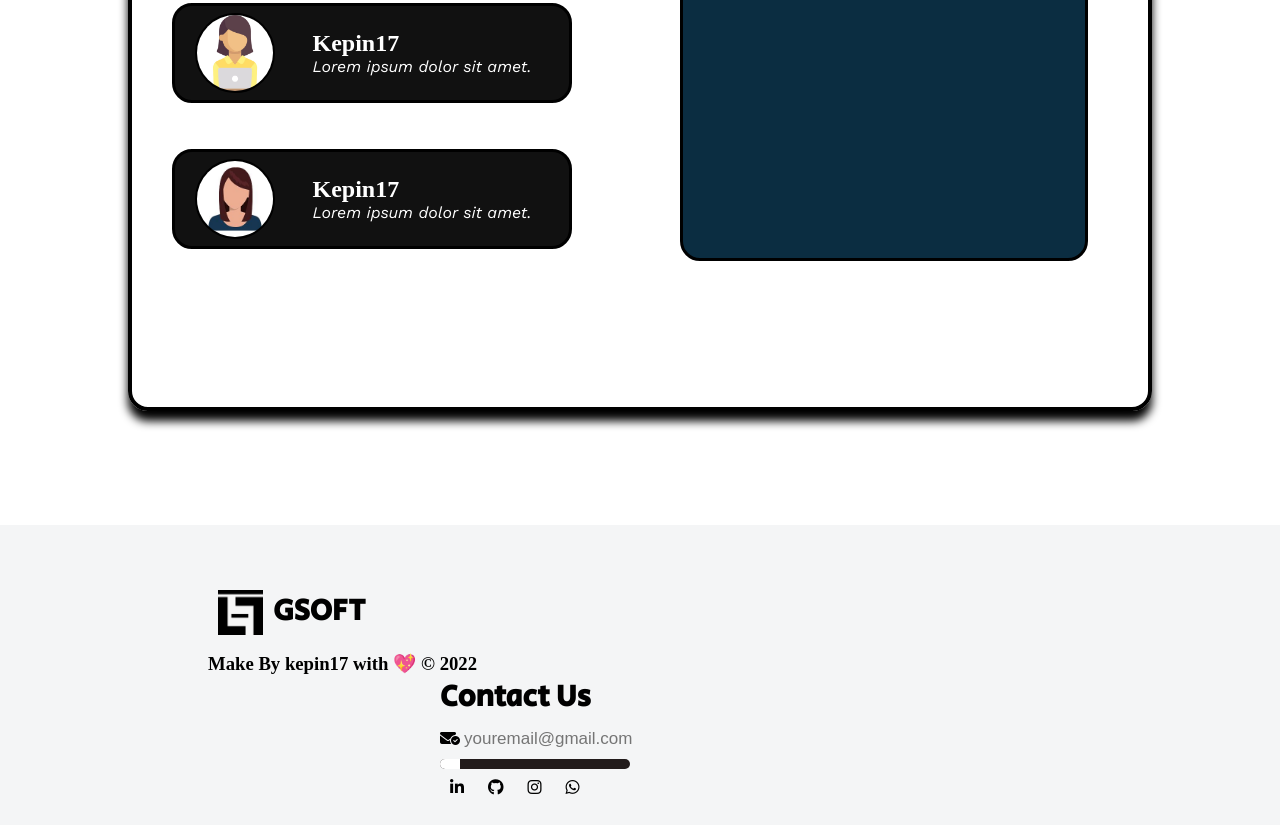
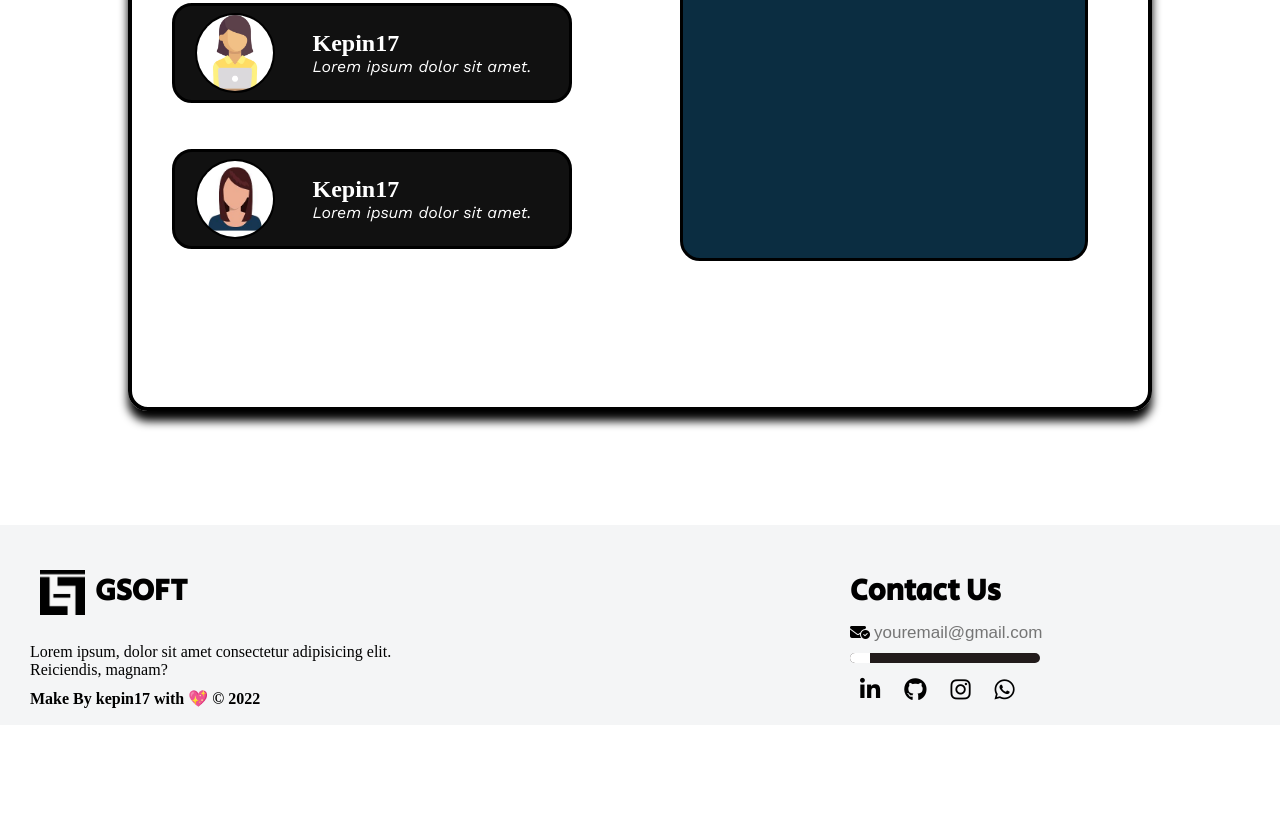
Before and after one commit to Kepin17/GSOFT, a plain HTML site: page index.html in a window 1280 px wide. Shown: the part 3095-3920 px from the top of the page. After the commit the page ends 3820 px from the top, so only its background shows below. Drawn offline with nearby package versions, Linux system fonts and the light colour scheme.

Commit message:
Footer Selesai

```diff
--- a/css/style.css
+++ b/css/style.css
@@ -608,22 +608,24 @@ nav a {
 
 footer {
   width: 100%;
-  height: 300px;
+  height: 200px;
   background: #f4f5f6;
   overflow: hidden;
   margin-top: 5%;
 }
 
 .footer-wrapper {
+  display: flex;
+  justify-content: space-between;
   text-align: center;
 }
 
 .footer-textbox {
   width: 400px;
-  height: auto;
-  display: inline-block;
-  margin: auto 30px;
+  height: 200px;
+  margin: -20px 30px;
 }
+
 .footer-textbox img {
   display: inline-block;
   vertical-align: middle;
@@ -636,7 +638,12 @@ footer {
   text-align: left;
 }
 
-.footer-textbox h3 {
+.footer-textbox p {
+  text-align: left;
+  margin: 10px auto;
+}
+
+.footer-textbox h4 {
   text-align: left;
 }
 
@@ -661,6 +668,12 @@ input[type="email"]:focus {
   outline: none;
 }
 
-.contact-icon i {
+.contact-icon {
+  margin: 15px auto;
+}
+
+.contact-icon a {
+  color: #000;
   margin: 10px;
+  font-size: 23px;
 }
--- a/index.html
+++ b/index.html
@@ -504,10 +504,10 @@
           <div class="footer-textbox">
             <h1><img src="img/Logo/logo.jpg" alt="logo" width="45">GSOFT</h1>
             <br>
-            <h3>Make By kepin17 with 💖 &copy; 2022</h3>
+            <p>Lorem ipsum, dolor sit amet consectetur adipisicing elit. Reiciendis, magnam?</p>
+            <h4>Make By kepin17 with 💖 &copy; 2022</h4>
           </div>
-          <div class="footer-textbox">
-          </div>
+
           <div class="footer-textbox">
             <div class="contact-box">
               <h1>Contact Us</h1>
@@ -518,10 +518,10 @@
                 <div class="marble"></div>
               </div>
                    <div class="contact-icon">
-                    <i class="fa-brands fa-linkedin-in"></i>
-                    <i class="fa-brands fa-github"></i>
-                    <i class="fa-brands fa-instagram"></i>
-                    <i class="fa-brands fa-whatsapp"></i>
+                    <a href="#"><i class="fa-brands fa-linkedin-in"></i></a>
+                    <a href="#"><i class="fa-brands fa-github"></i></a>
+                    <a href="#"><i class="fa-brands fa-instagram"></i></a>
+                    <a href="#"><i class="fa-brands fa-whatsapp"></i></a>
                    </div>
                 </div>
               </div>
```
